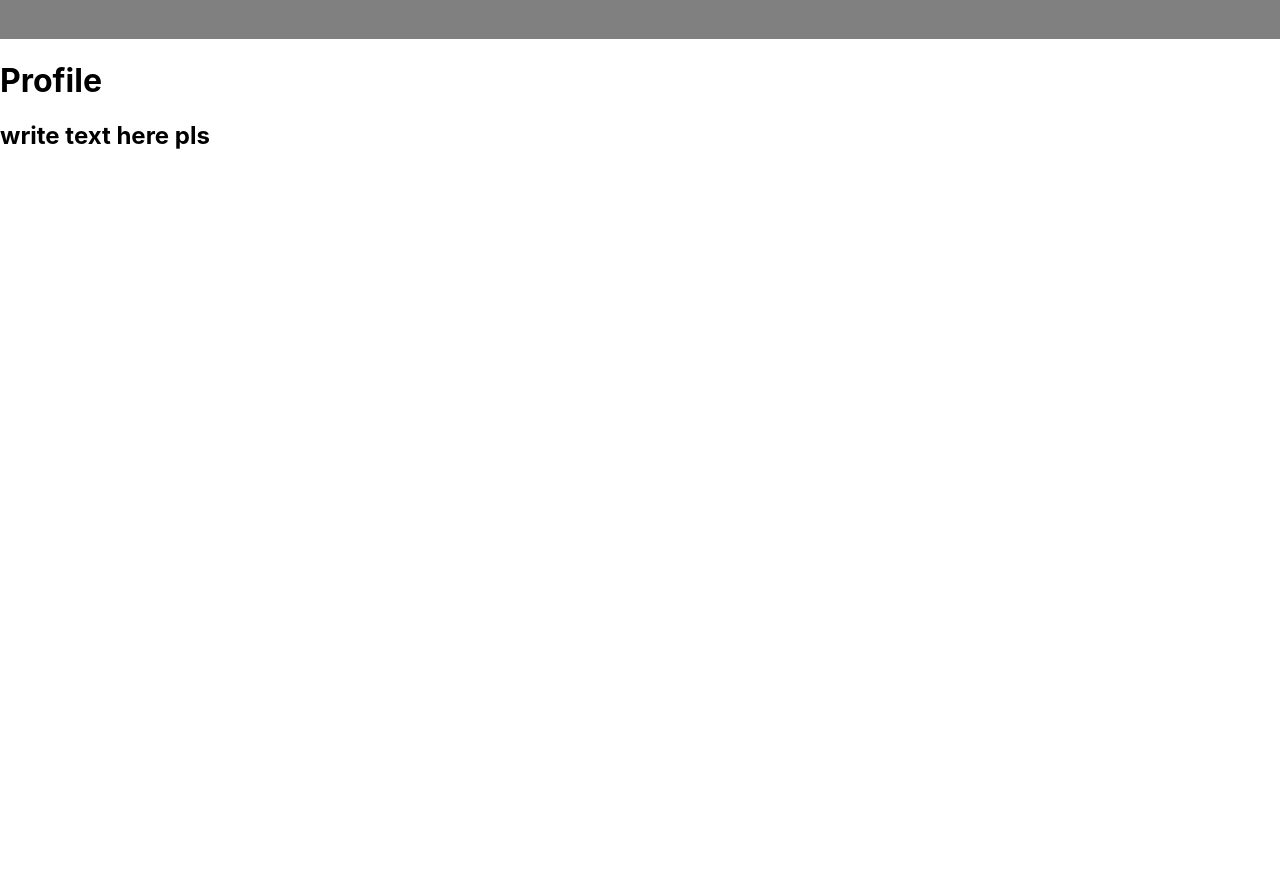
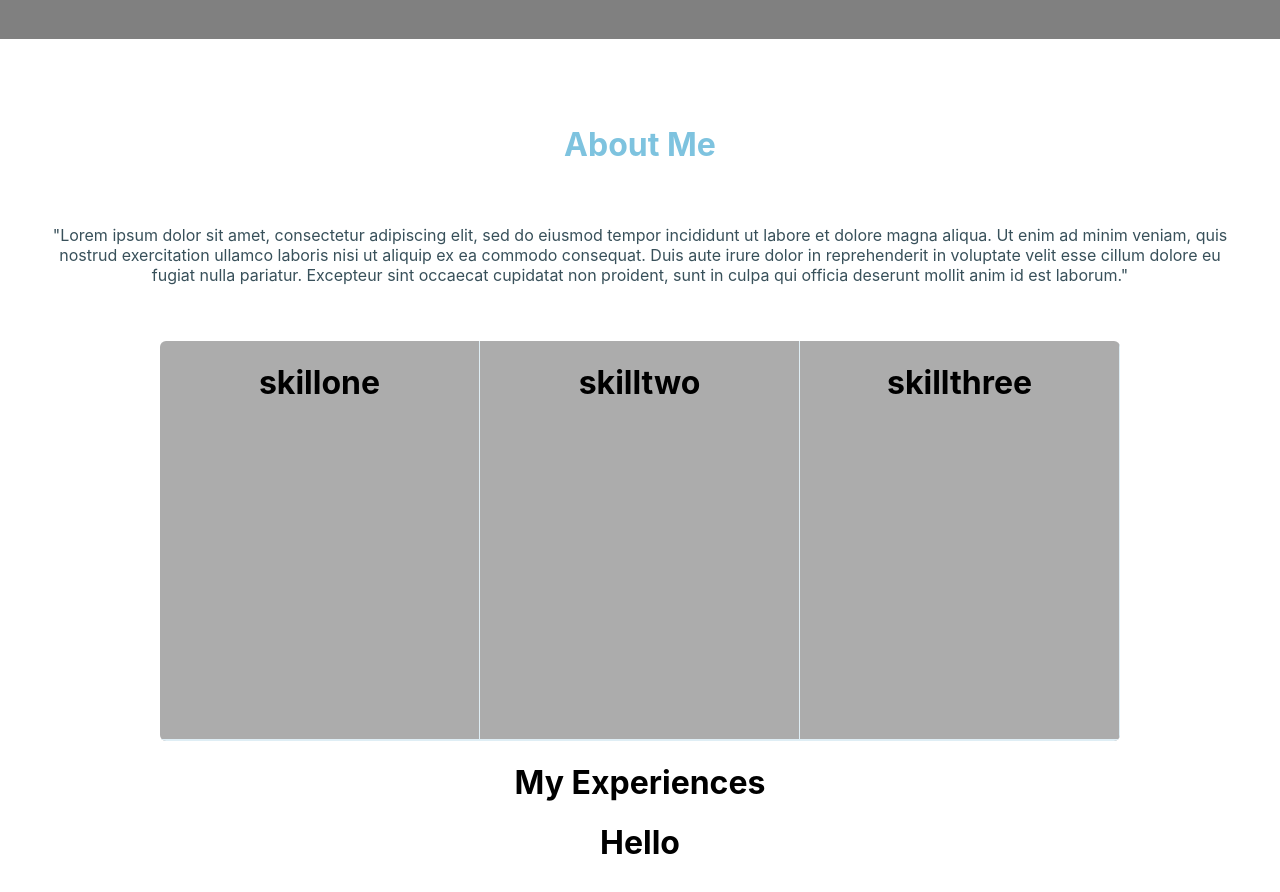
Before and after one commit to cameronl10/portfolio, a React (Create React App) app: page / in a window 1280 px wide. Shown: the part 774-1666 px from the top of the page. Before the commit the page ends 944 px from the top, so only its background shows below. Built offline with nearby package versions, Linux system fonts and the light colour scheme.

Commit message:
first commit

```diff
--- a/src/App.css
+++ b/src/App.css
@@ -1,13 +1,13 @@
 
 .intropage{
   background-color:grey;
-  min-height: 100vh;
+  min-height: 50vh;
 }
 .introwriting{
   flex-direction:column;
   padding-top:10vh;
   text-align:center;
-  color:white;
+  color:rgb(223, 238, 245);
   width:50%;
   margin: 0 auto;
   background-color:trasnparent;
@@ -39,5 +39,48 @@
 
 .homepage{
   background-color:white;
+}
+.homewriting{
+  padding-top: 4rem;
+  justify-content: center;
+  text-align:center;
+}
+#aboutmeid{
+  color:rgb(126, 195, 223);
+}
+#aboutmep{
+  color:rgb(56, 80, 90);
+  display:block;
+  padding:5vh;
+  margin-block-start: 1em;
+    margin-block-end: 1em;
+    margin-inline-start: 0px;
+    margin-inline-end: 0px;
+}
+.container{
+  display:flex ;
+  margin-left:auto;
+  margin-right:auto;
+  width:75%;
+  background-color:rgb(172, 172, 172);
+  border-radius: 6px;
+  overflow: hidden;
+  min-height: 50vh;
+}
+.column{
+  flex:1;
+  text-align:center;
+  border-bottom: 2px solid rgb(223, 238, 245);;
+  border-right: 1px solid rgb(223, 238, 245);;
+}
+.experiencecontainer{
+  flex-wrap: wrap;
+  background-color:white;
+  min-height:100vh;
+  justify-content:center;
+  text-align:center;
+}
 
+.experiencecard{
+  flex:1;
 }
--- a/src/App.js
+++ b/src/App.js
@@ -1,11 +1,13 @@
 import './App.css';
 import Intro from './components/Intro';
 import Home from './components/Home';
+import Experiences from './components/Experiences';
 function App() {
   return (
     <div className="App">
       <Intro/>
       <Home/>
+      <Experiences/>
     </div>
   );
 }
--- a/src/components/Experiences.js
+++ b/src/components/Experiences.js
@@ -0,0 +1,13 @@
+import React from 'react'
+export default function Experiences() {
+    return (
+        <div className="experiencecontainer">
+            <div className="experienceCenter">
+                <h1>My Experiences</h1>
+            </div>
+           <div className="experiencecard">
+               <h1>Hello</h1>
+           </div>
+        </div>
+    )
+}
--- a/src/components/Home.js
+++ b/src/components/Home.js
@@ -3,8 +3,26 @@ import React from 'react'
 export default function Home() {
     return (
         <div className="homepage">
-            <h1>Profile</h1>
-            <h2>write text here pls</h2>
+            <div className="homewriting">
+            <h1 id="aboutmeid">About Me</h1>
+            <p id="aboutmep">"Lorem ipsum dolor sit amet, consectetur adipiscing elit, sed do eiusmod tempor incididunt ut labore et dolore magna aliqua. Ut enim ad minim veniam, quis nostrud exercitation ullamco laboris nisi ut aliquip ex ea commodo consequat. Duis aute irure dolor in reprehenderit in voluptate velit esse cillum dolore eu fugiat nulla pariatur. Excepteur sint occaecat cupidatat non proident, sunt in culpa qui officia deserunt mollit anim id est laborum."</p>
+            </div>
+
+
+            <div className="container">
+            <div className="column">
+                <div id="projectonewriting">
+                <h1>skillone</h1>
+                </div>
+            </div>
+            <div className="column">
+                <h1>skilltwo</h1>
+            </div>
+            <div className="column">
+                <h1>skillthree</h1>
+            </div>
+
+        </div>
         </div>
     )
 }
```
Also changed, not shown: 1 other file (tests, documents, lock files or other folders).
